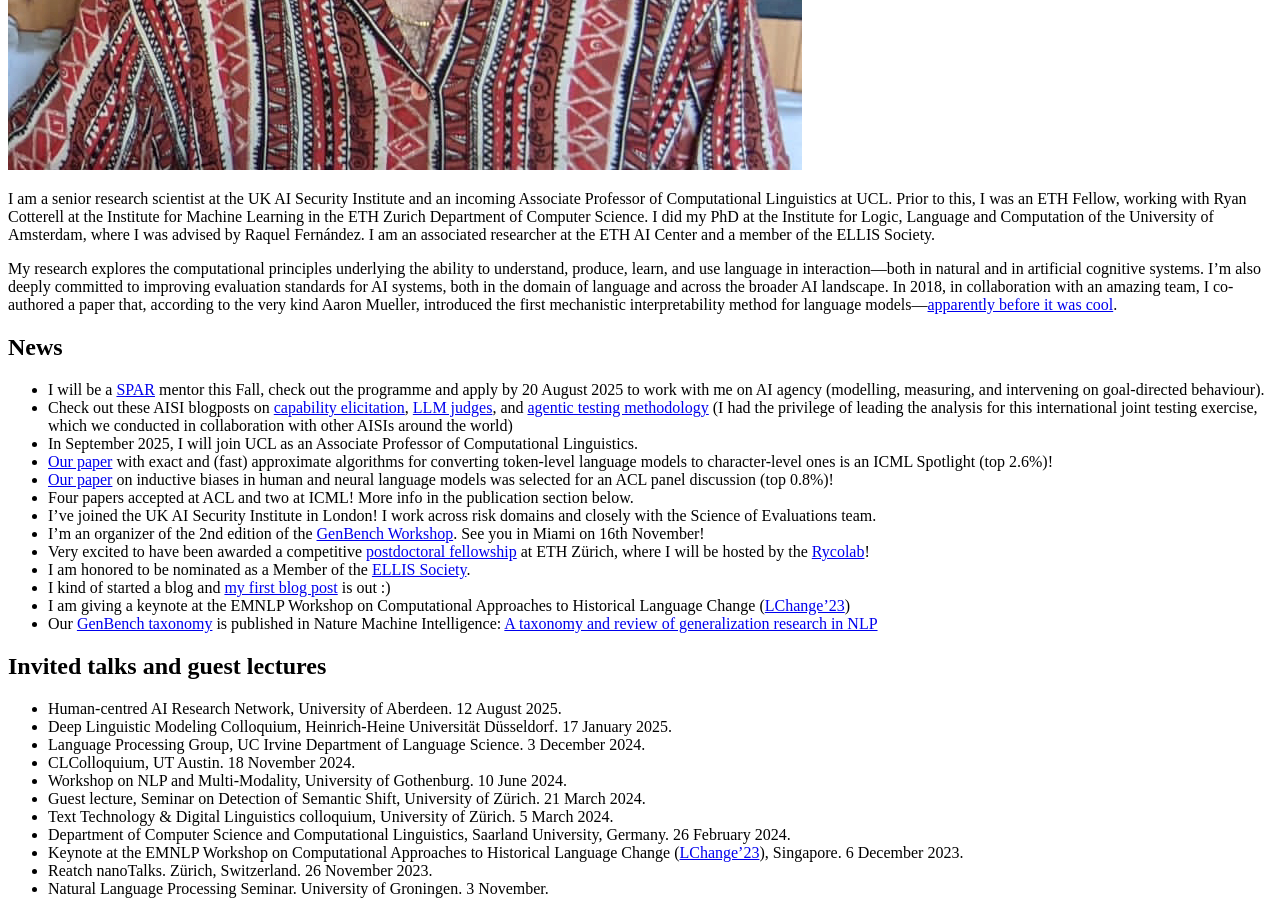
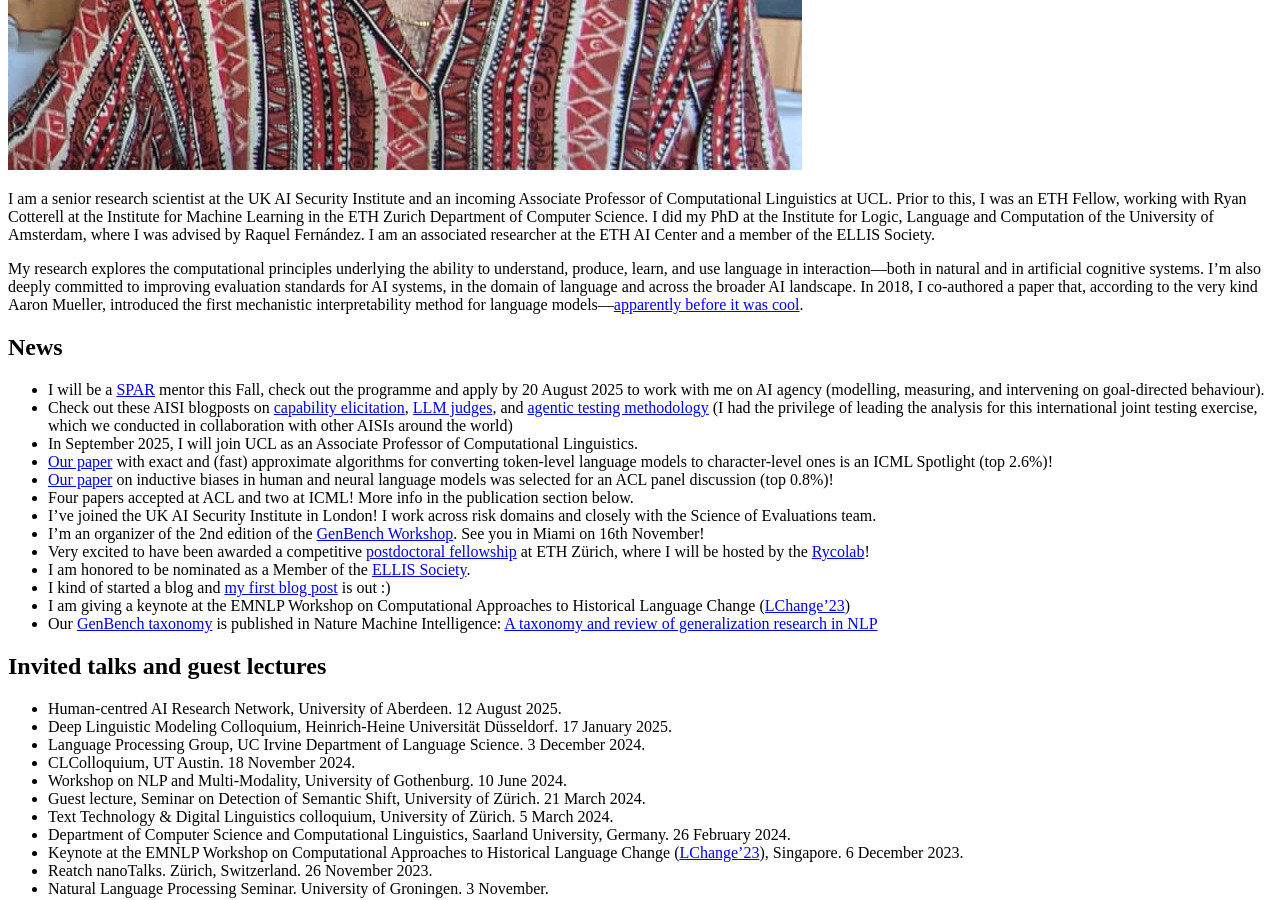
Before and after one commit to glnmario/glnmario.github.io, a Jekyll site: the page built from index.md, in a window 1280 px wide and 900 px high, scrolled down 808 px. Built offline with Jekyll 4.4.1, drawn with Linux system fonts in a browser that asks for light colours.

Commit message:
Update index.md

```diff
--- a/index.md
+++ b/index.md
@@ -9,7 +9,7 @@
 I am a senior research scientist at the UK AI Security Institute and an incoming Associate Professor of Computational Linguistics at UCL. Prior to this, I was an ETH Fellow, working with Ryan Cotterell at the Institute for Machine Learning in the ETH Zurich Department of Computer Science. I did my PhD at the Institute for Logic, Language and Computation of the University of Amsterdam, where I was advised by Raquel Fernández.
 I am an associated researcher at the ETH AI Center and a member of the ELLIS Society.
 
-My research explores the computational principles underlying the ability to understand, produce, learn, and use language in interaction—both in natural and in artificial cognitive systems. I'm also deeply committed to improving evaluation standards for AI systems, both in the domain of language and across the broader AI landscape. In 2018, in collaboration with an amazing team, I co-authored a paper that, according to the very kind Aaron Mueller, introduced the first mechanistic interpretability method for language models—[apparently before it was cool](https://arxiv.org/pdf/2408.01416).
+My research explores the computational principles underlying the ability to understand, produce, learn, and use language in interaction—both in natural and in artificial cognitive systems. I'm also deeply committed to improving evaluation standards for AI systems, in the domain of language and across the broader AI landscape. In 2018, I co-authored a paper that, according to the very kind Aaron Mueller, introduced the first mechanistic interpretability method for language models—[apparently before it was cool](https://arxiv.org/pdf/2408.01416).
 
 
 <!--I study language and information processing using tools from machine learning, linguistics, information theory, and cognitive science.
```
